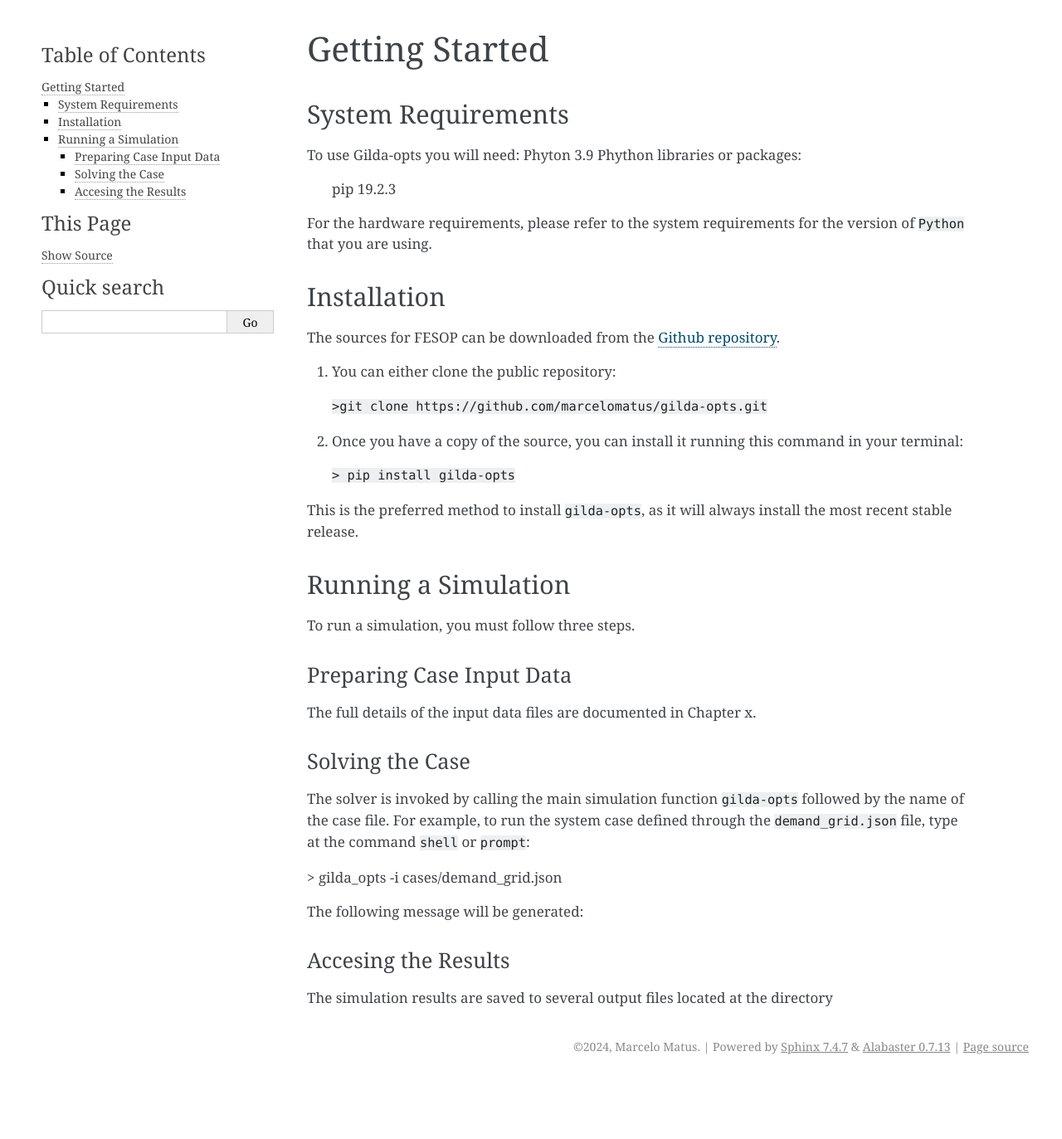
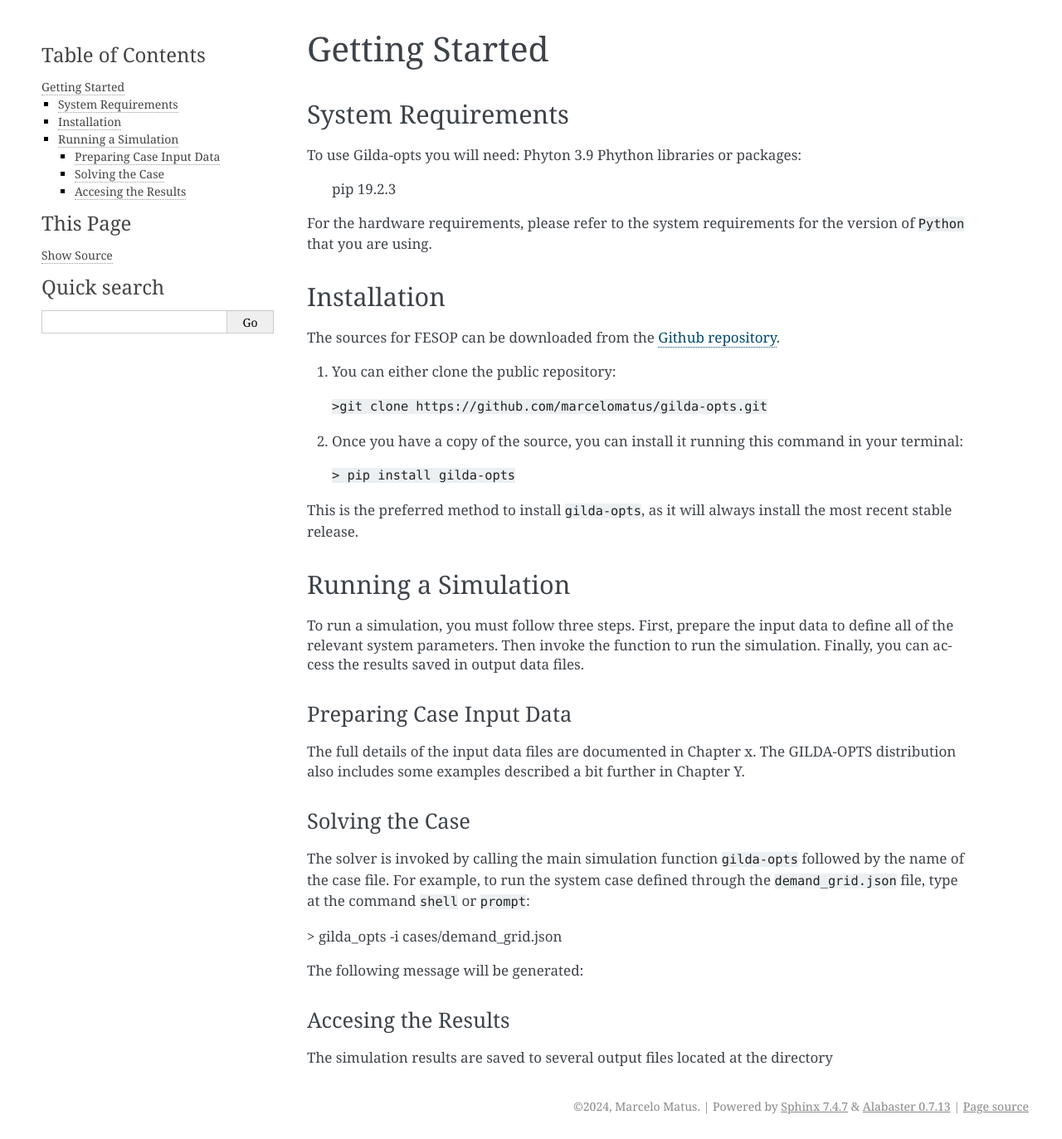
Before and after one commit to marcelomatus/gilda-opts, a Sphinx documentation site: the page built from docs/GettingStarted.rst, in a window 1280 px wide. Shown: the whole page at 83% size. Built offline with Sphinx 7.4.7, drawn with Linux system fonts in a browser that asks for light colours; pages that are not in the unit, such as notebooks, are missing from menus; before the commit the page ends 1301 px from its top, so only the background shows below that.

Commit message:
Update GettingStarted.rst

```diff
--- a/docs/GettingStarted.rst
+++ b/docs/GettingStarted.rst
@@ -32,12 +32,12 @@ This is the preferred method to install ``gilda-opts``, as it will always instal
 ====================
 Running a Simulation
 ====================
-To run a simulation, you must follow three steps.
+To run a simulation, you must follow three steps. First, prepare the input data to define all of the relevant system parameters. Then invoke the function to run the simulation. Finally, you can access the results saved in output data files.
 
 ^^^^^^^^^^^^^^^^^^^^^^^^^
 Preparing Case Input Data
 ^^^^^^^^^^^^^^^^^^^^^^^^^
-The full details of the input data files are documented in Chapter x.
+The full details of the input data files are documented in Chapter x. The GILDA-OPTS distribution also includes some examples described a bit further in Chapter Y.
 
 ^^^^^^^^^^^^^^^^
 Solving the Case
```
